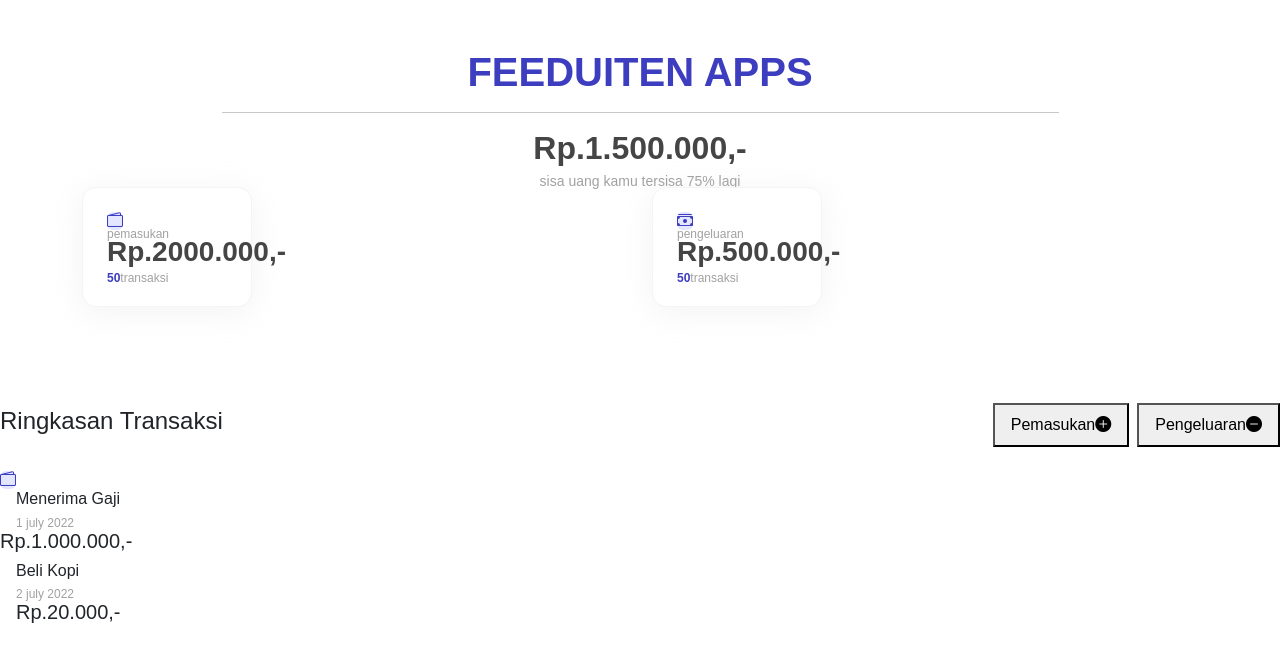
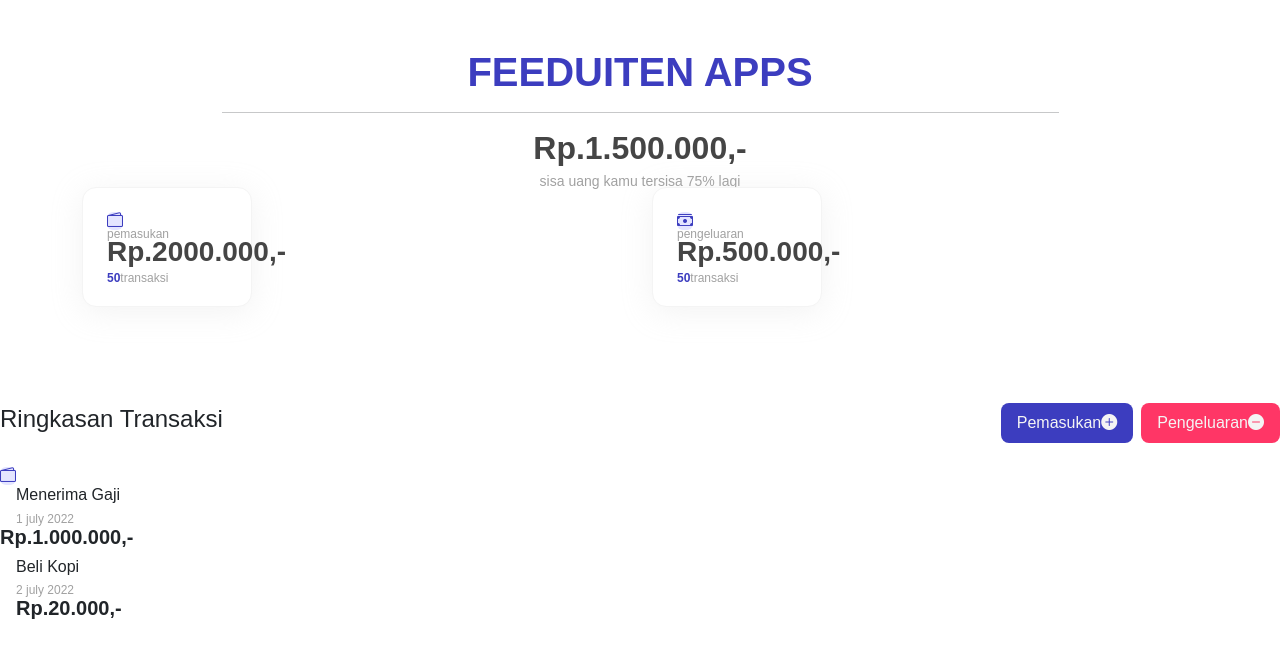
Before and after one commit to lssport/hattahasibuan.git.io, a React (Create React App) app: page / in a window 1280 px wide. Shown: the top 662 px of the page. Built offline with nearby package versions, Linux system fonts and the light colour scheme; a web font is replaced by a local one.

Commit message:
1 file modified

```diff
--- a/src/style.css
+++ b/src/style.css
@@ -26,6 +26,24 @@ h3 {
   font-size: 24px;
   line-height: 24px !important;
   color: #454545;
+}
+
+h4 {
+  font-weight: 500;
+  font-size: 20px;
+  line-height: 30px;
+}
+
+h5 {
+  font-weight: 600;
+  font-size: 14px;
+  line-height: 21px;
+}
+
+h6 {
+  font-weight: 400 !important;
+  font-size: 14px;
+  line-height: 16px;
 }
 
 .card-wrapper {
@@ -58,6 +76,29 @@ h3 {
   line-height: 12px !important;
   color: #A1A1A1;
 }
+
 .text-ungu {
   color: #3C3DBF;
 }
+
+.button {
+  border: none;
+  border-radius: 8px;
+  color: #F4F4F4;
+}
+
+.btn-ungu {
+  background: #3C3DBF;
+}
+
+.btn-pink {
+  background: #FF3666;
+}
+
+.text-money-In {
+  font-weight: 600 !important;
+}
+
+.text-money-out {
+  font-weight: 600 !important;
+}
```
